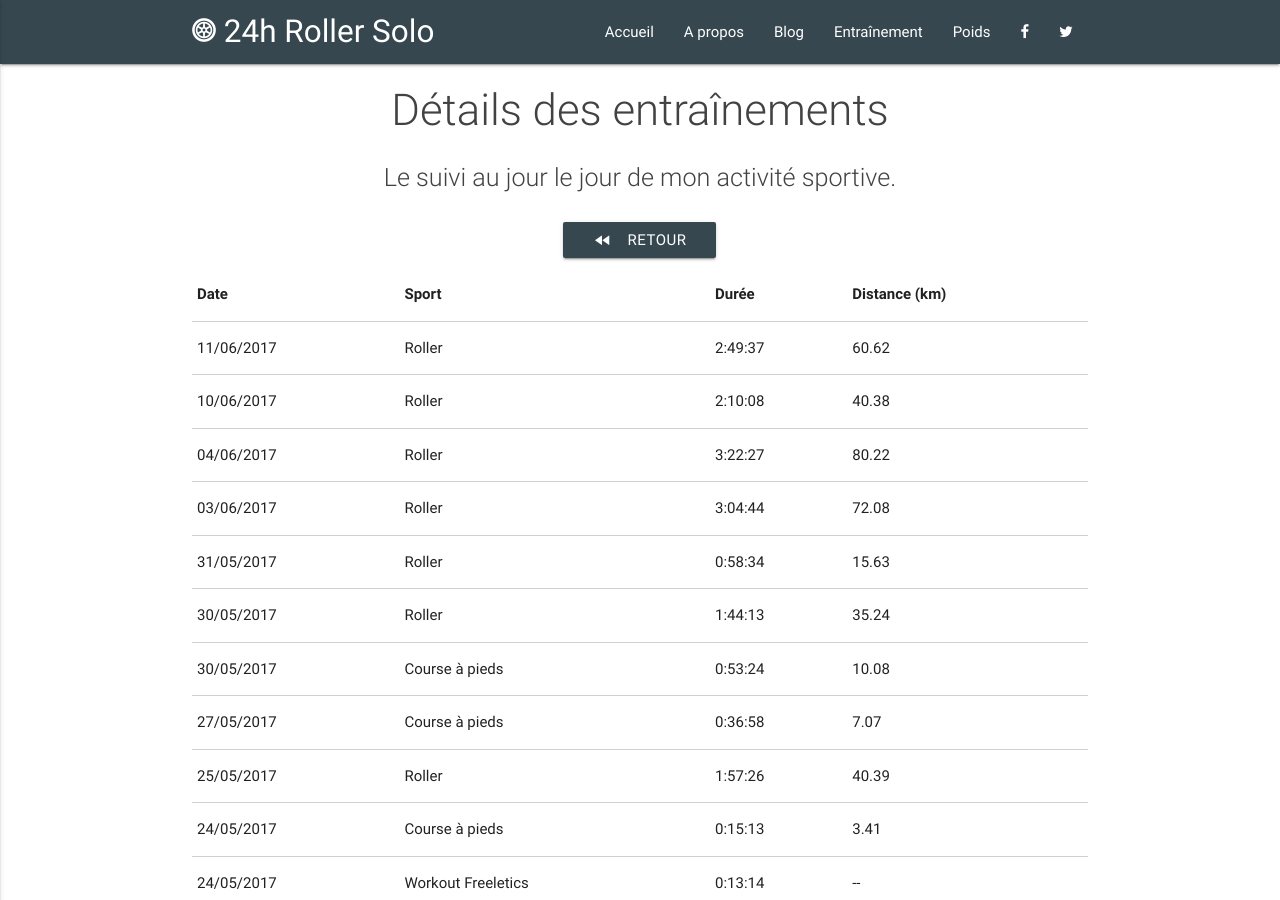
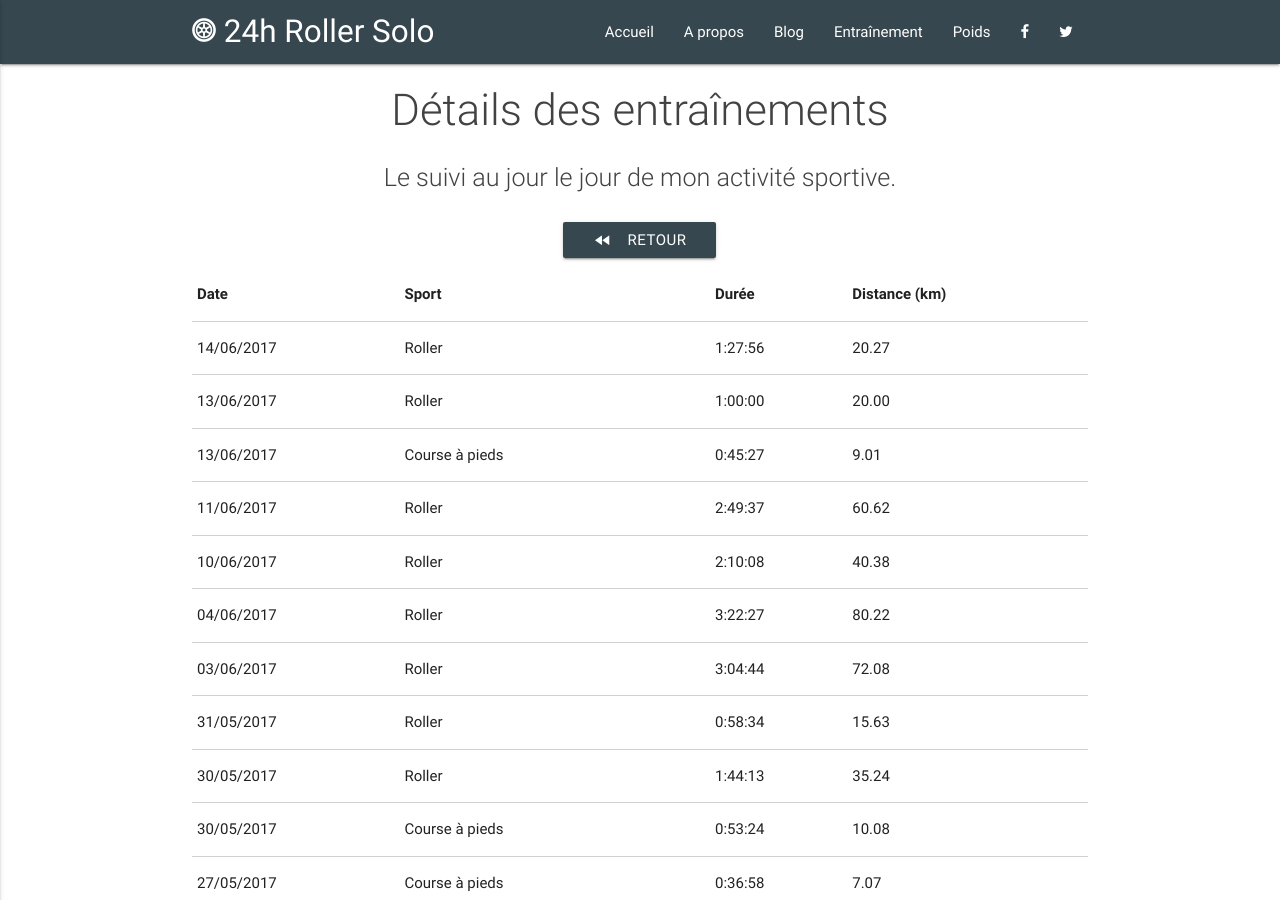
Before and after one commit to 24hRollerSolo/24hRollerSolo.github.io, a Jekyll site: the page built from training/details.html, in a window 1280 px wide and 900 px high. Built offline with Jekyll 4.4.1, drawn with Linux system fonts in a browser that asks for light colours.

Commit message:
Add latest trainings

```diff
--- a/_data/sports.json
+++ b/_data/sports.json
@@ -1,4 +1,7 @@
 [
+  {"date": "2017-06-14", "type": "ROLLER", "distance": "20.27", "duration": "1:27:56"},
+  {"date": "2017-06-13", "type": "ROLLER", "distance": "20.00", "duration": "1:00:00"},
+  {"date": "2017-06-13", "type": "RUNNING", "distance": "9.01", "duration": "0:45:27"},
   {"date": "2017-06-11", "type": "ROLLER", "distance": "60.62", "duration": "2:49:37"},
   {"date": "2017-06-10", "type": "ROLLER", "distance": "40.38", "duration": "2:10:08"},
   {"date": "2017-06-04", "type": "ROLLER", "distance": "80.22", "duration": "3:22:27"},
```
